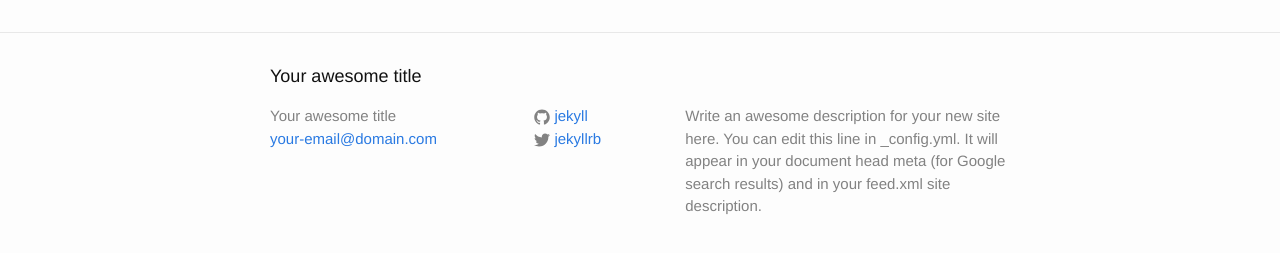
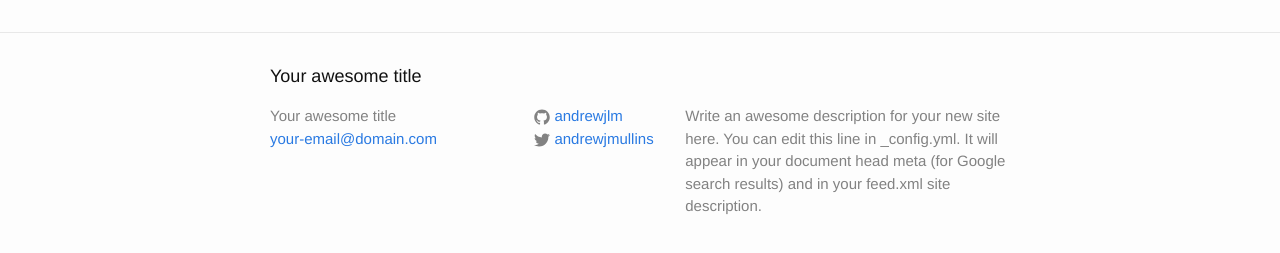
Before and after one commit to andrewjlm/andrewjlm.github.io, a Jekyll site: the page built from index.html, in a window 1280 px wide. Shown: the part 264-517 px from the top of the page. Built offline with Jekyll 4.4.1, drawn with Linux system fonts in a browser that asks for light colours.

Commit message:
Added author and default layout

```diff
--- a/_config.yml
+++ b/_config.yml
@@ -7,8 +7,18 @@ description: > # this means to ignore newlines until "baseurl:"
   Google search results) and in your feed.xml site description.
 baseurl: "" # the subpath of your site, e.g. /blog/
 url: "http://yourdomain.com" # the base hostname & protocol for your site
-twitter_username: jekyllrb
-github_username:  jekyll
+twitter_username: andrewjmullins
+github_username: andrewjlm
 
 # Build settings
 markdown: kramdown
+highlighter: pygments
+
+defaults:
+  -
+    scope:
+      path: ""
+      type: "posts"
+    values:
+      layout: "default"
+      author: "Andrew Mullins"
```
Also changed, not shown: 1 other file.
